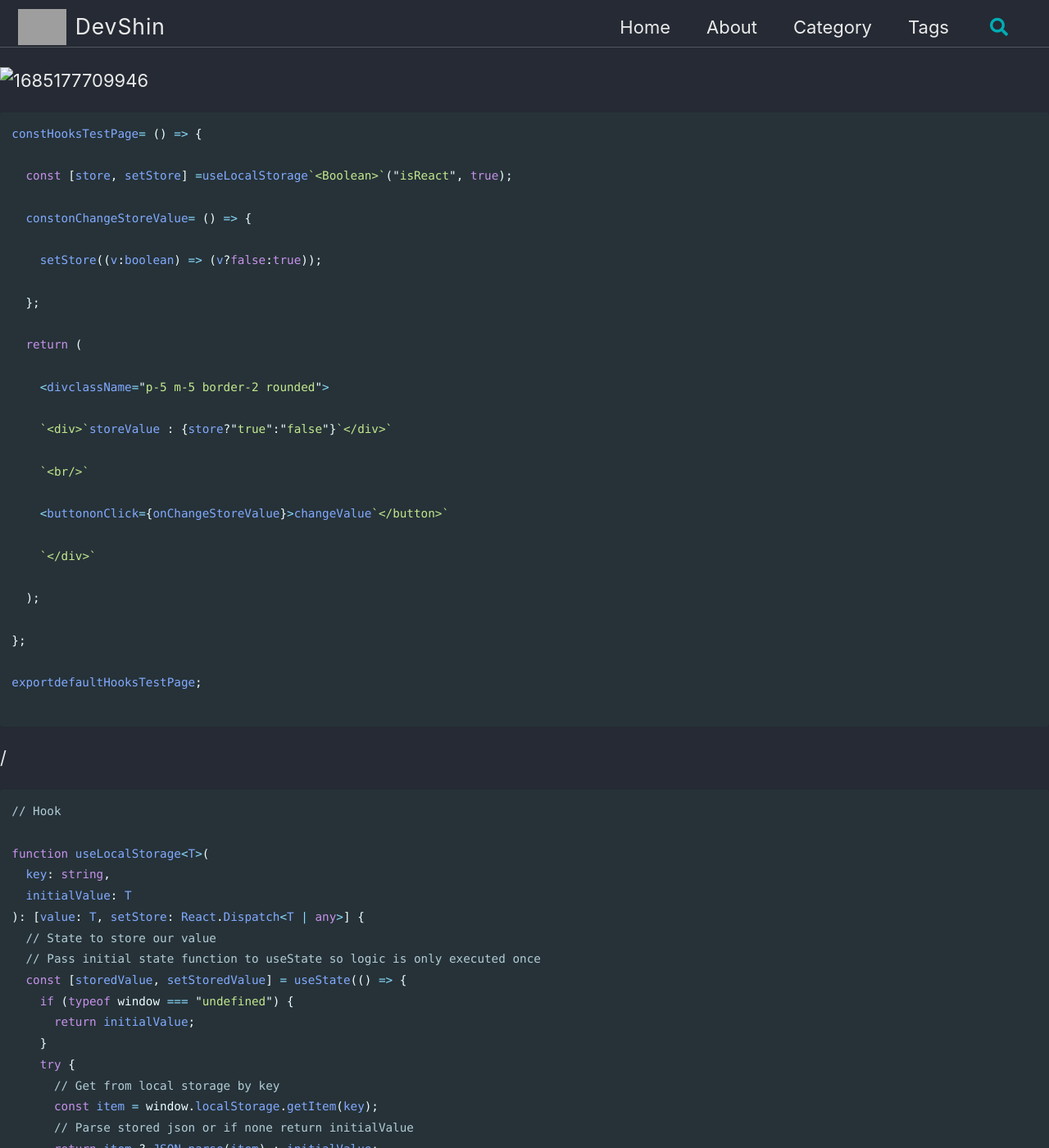
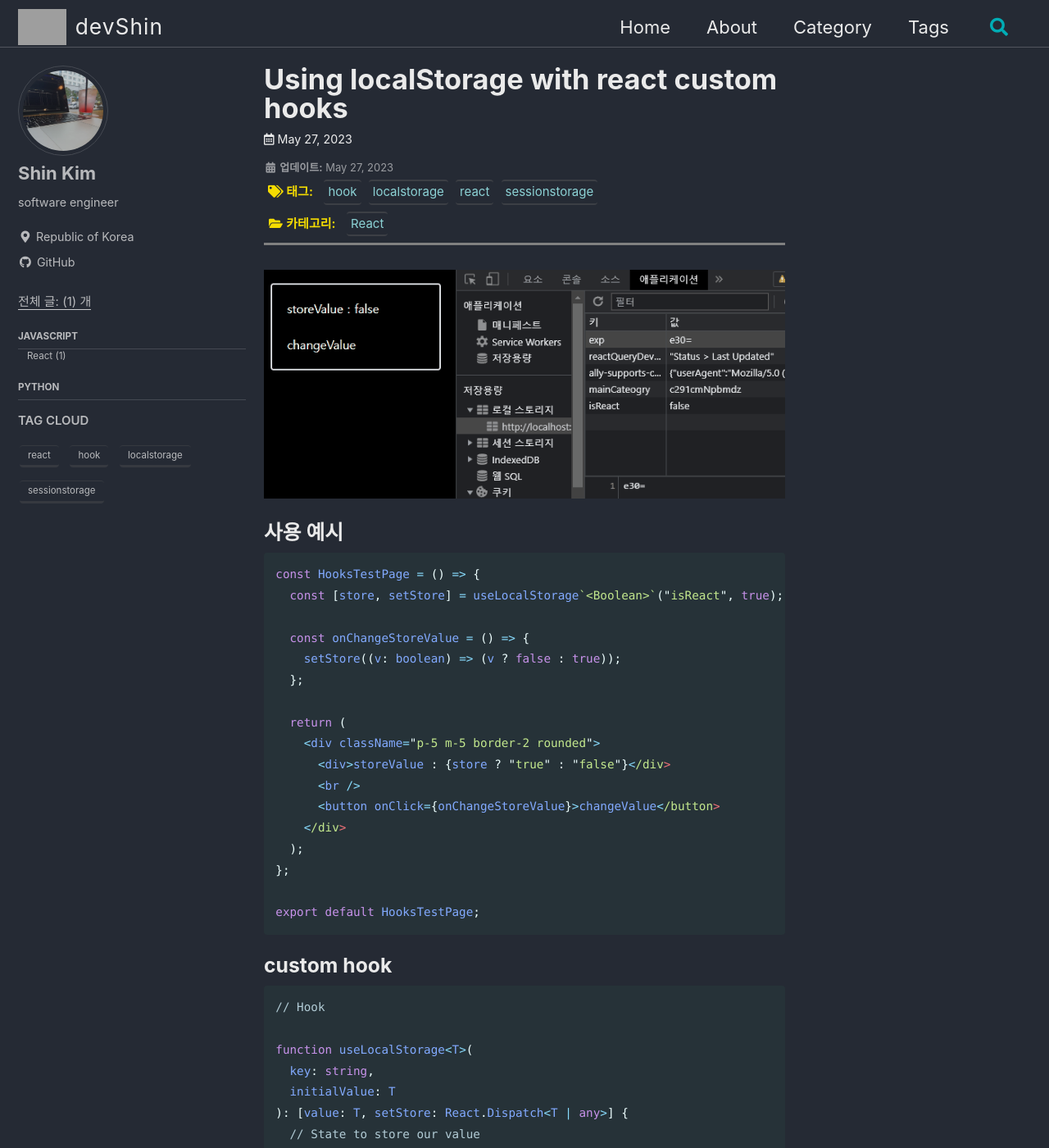
Before and after one commit to devshinn/devshinn.github.io, a Jekyll site: the page built from _posts/2023-05-27-useLocalstate.md, in a window 1280 px wide and 1400 px high. Shown: the whole window at 82% size. Built offline with Jekyll 4.4.1, drawn with Linux system fonts in a browser that asks for light colours; cached includes are drawn as plain includes; some web fonts are replaced; our own code applies the rules of GitHub Pages for plain Markdown files; comment, search, counter and statistics services are not loaded; some of the changed text lies outside the part shown; grey boxes are pictures that could not be loaded.

Commit message:
postting: uselocalstorage

````diff
--- a/_config.yml
+++ b/_config.yml
@@ -15,7 +15,7 @@ baseurl: # the subpath of your site, e.g. "/blog"
 repository: "developShin/developshin.github.io" # GitHub username/repo-name e.g. "mmistakes/minimal-mistakes"
 teaser: /assets/Images/fishing-yeti.webp # path of fallback teaser image, e.g. "/assets/images/500x300.png"
 logo: "/assets/Images/logo.webp"
-masthead_title: "DevShin"
+masthead_title: "devShin"
 future: true
 # breadcrumbs            : false # true, false (default)
 words_per_minute: 200
@@ -87,7 +87,7 @@ analytics:
 author:
   name: "Shin Kim"
   avatar: "/assets/Images/user.jpg"
-  bio: "기록 하려는 개개발자"
+  bio: "software engineer"
 
   location: "Republic of Korea"
   # email: 'hostomer@khu.ac.kr'
@@ -133,7 +133,6 @@ footer:
 include:
   - .htaccess
   - _pages
-  - _posts
 exclude:
   - "*.sublime-project"
   - "*.sublime-workspace"
--- a/_posts/useLocalstate.md
+++ b/_posts/2023-05-27-useLocalstate.md
@@ -1,52 +1,42 @@
 ---
-title: test contents-1
+title: Using localStorage with react custom hooks
 published: true
-excerpt: 첫번째 포스팅
+excerpt: useLocalStorage
 tags:
   - react
-  - hooks
+  - hook
   - localstorage
   - sessionstorage
 categories:
   - React
-  - hooks
 toc_sticky: true
 ---
 
-![1685177709946](image/useLocalstate/1685177709946.png)
+![image1](/assets/images/posts/1685177709946.png)
+
+### 사용 예시
 
 ```ts
-constHooksTestPage= () => {
+const HooksTestPage = () => {
+  const [store, setStore] = useLocalStorage`<Boolean>`("isReact", true);
 
-  const [store, setStore] =useLocalStorage`<Boolean>`("isReact", true);
-
-  constonChangeStoreValue= () => {
-
-    setStore((v:boolean) => (v?false:true));
-
+  const onChangeStoreValue = () => {
+    setStore((v: boolean) => (v ? false : true));
   };
 
   return (
-
-    <divclassName="p-5 m-5 border-2 rounded">
-
-    `<div>`storeValue : {store?"true":"false"}`</div>`
-
-    `<br/>`
-
-    <buttononClick={onChangeStoreValue}>changeValue`</button>`
-
-    `</div>`
-
+    <div className="p-5 m-5 border-2 rounded">
+      <div>storeValue : {store ? "true" : "false"}</div>
+      <br />
+      <button onClick={onChangeStoreValue}>changeValue</button>
+    </div>
   );
-
 };
 
-exportdefaultHooksTestPage;
-
+export default HooksTestPage;
 ```
 
-/
+### custom hook
 
 ```ts
 // Hook
--- a/_sass/minimal-mistakes/_page.scss
+++ b/_sass/minimal-mistakes/_page.scss
@@ -381,8 +381,8 @@ body {
   }
 
   .nav-tag-title {
-    font-size: 20px;
-    font-weight: bold;
+    font-size: 15px;
+    font-weight: 600;
     // color: #f5dc01;
   }
 
````
Also changed, not shown: assets/Images/posts/1685177709946.png (renamed from _posts/image/useLocalstate/1685177709946.png).
